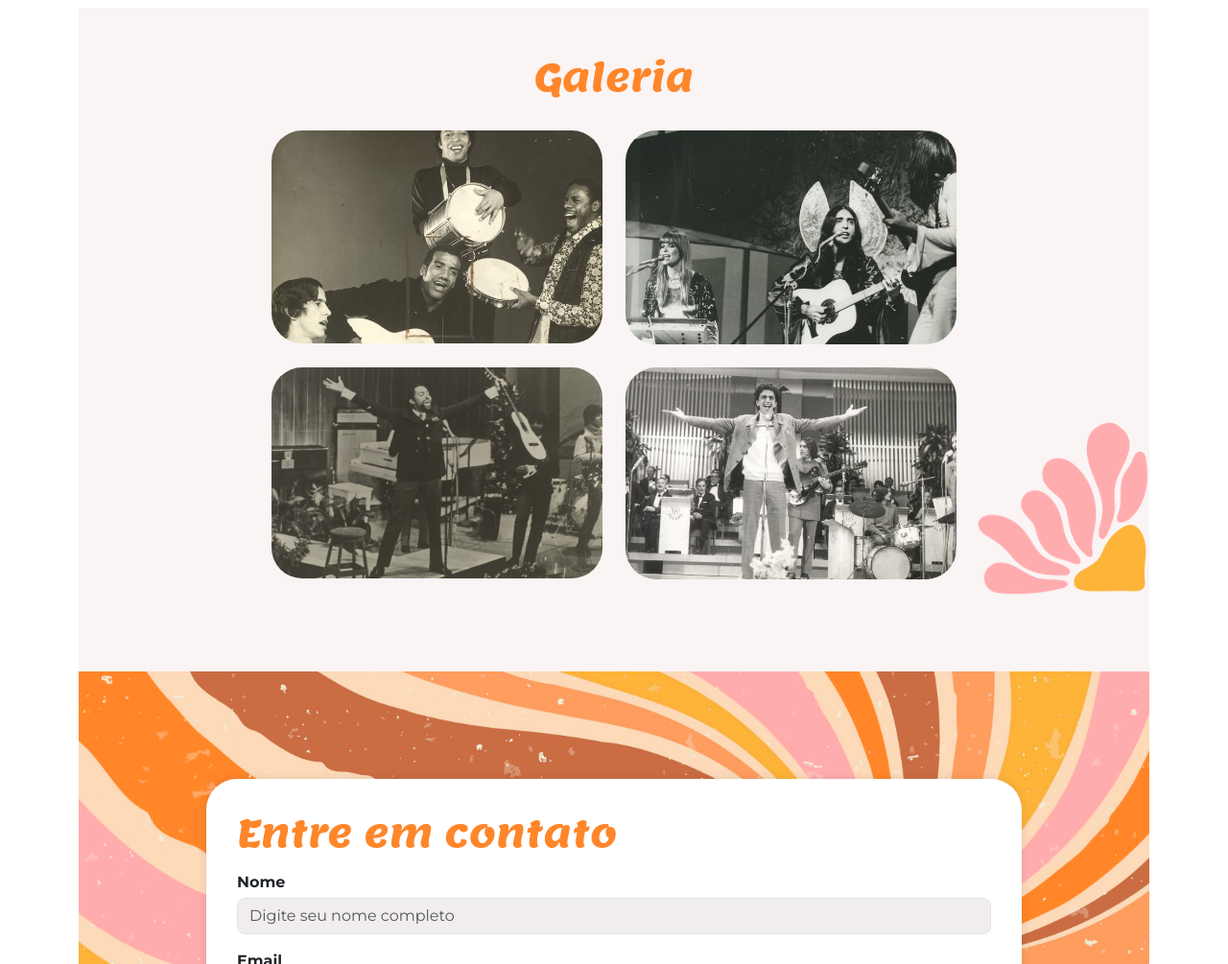
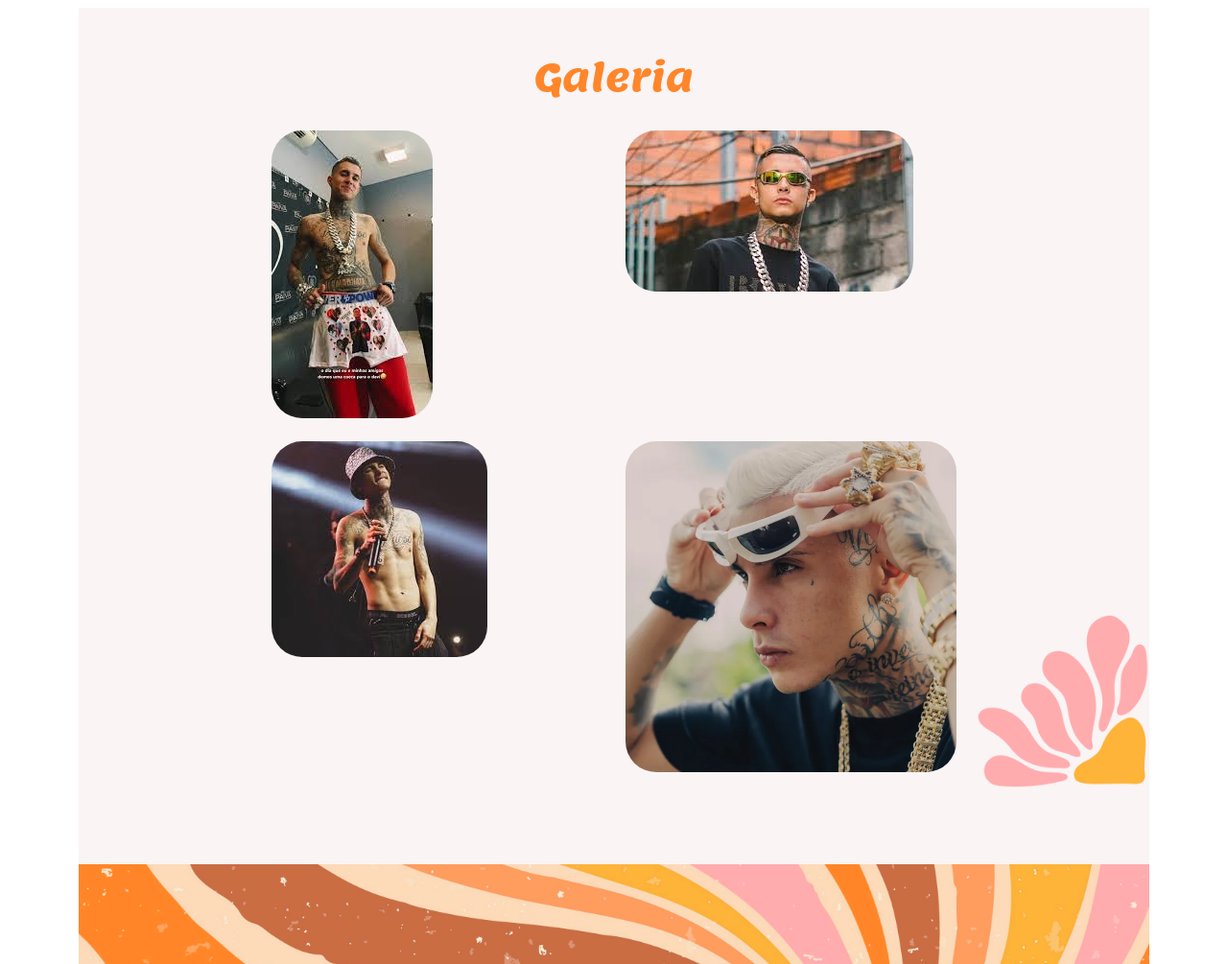
Before and after one commit to lcb7/artista, a plain HTML site: page index.html in a window 1280 px wide. Shown: the part 1540-2545 px from the top of the page at 96% size. Drawn offline with nearby package versions, Linux system fonts and the light colour scheme.

Commit message:
Update index.html

```diff
--- a/index.html
+++ b/index.html
@@ -70,20 +70,20 @@
 
                 <div class="row justify-content-md-center">
                     <div class="col-md-4">
-                        <img src="img/lossy-page1-640px-Jorge_Ben_e_o_Trio_Mocotó_no_Teatro_da_Lagoa,_1971.tif.jpg"
+                        <img src="img/paiva.jpg"
                             class="img-fluid rounded-5" loading="lazy">
                     </div>
                     <div class="col-md-4">
-                        <img src="img/lossy-page1-640px-Os_Mutantes_2.tif.jpg" class="img-fluid rounded-5"
+                        <img src="img/paiva.jpeg" class="img-fluid rounded-5"
                             loading="lazy">
                     </div>
                 </div>
                 <div class="row mt-4  justify-content-md-center">
                     <div class="col-md-4">
-                        <img src="img/lossy-page1-640px-Gilberto_Gil_nos_anos_1960.tif.jpg" class="img-fluid rounded-5" loading="lazy">
+                        <img src="img/paiva2.jpeg" class="img-fluid rounded-5" loading="lazy">
                     </div>
                     <div class="col-md-4">
-                        <img src="img/lossy-page1-640px-Caetano_Veloso_no_III_Festival_da_Música_Popular.tif.jpg"
+                        <img src="img/paiva3.webp"
                             class="img-fluid rounded-5" loading="lazy">
                     </div>
                 </div>
```
